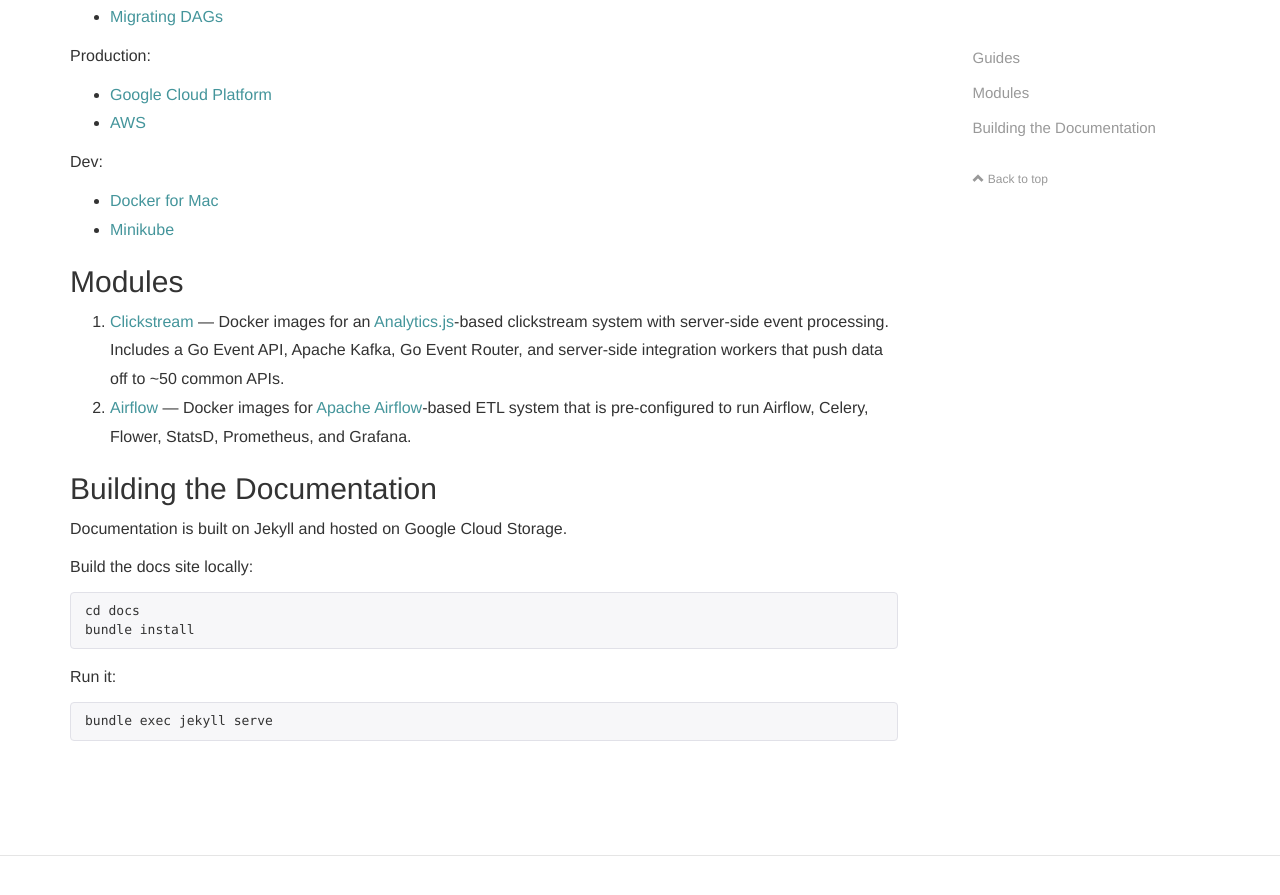
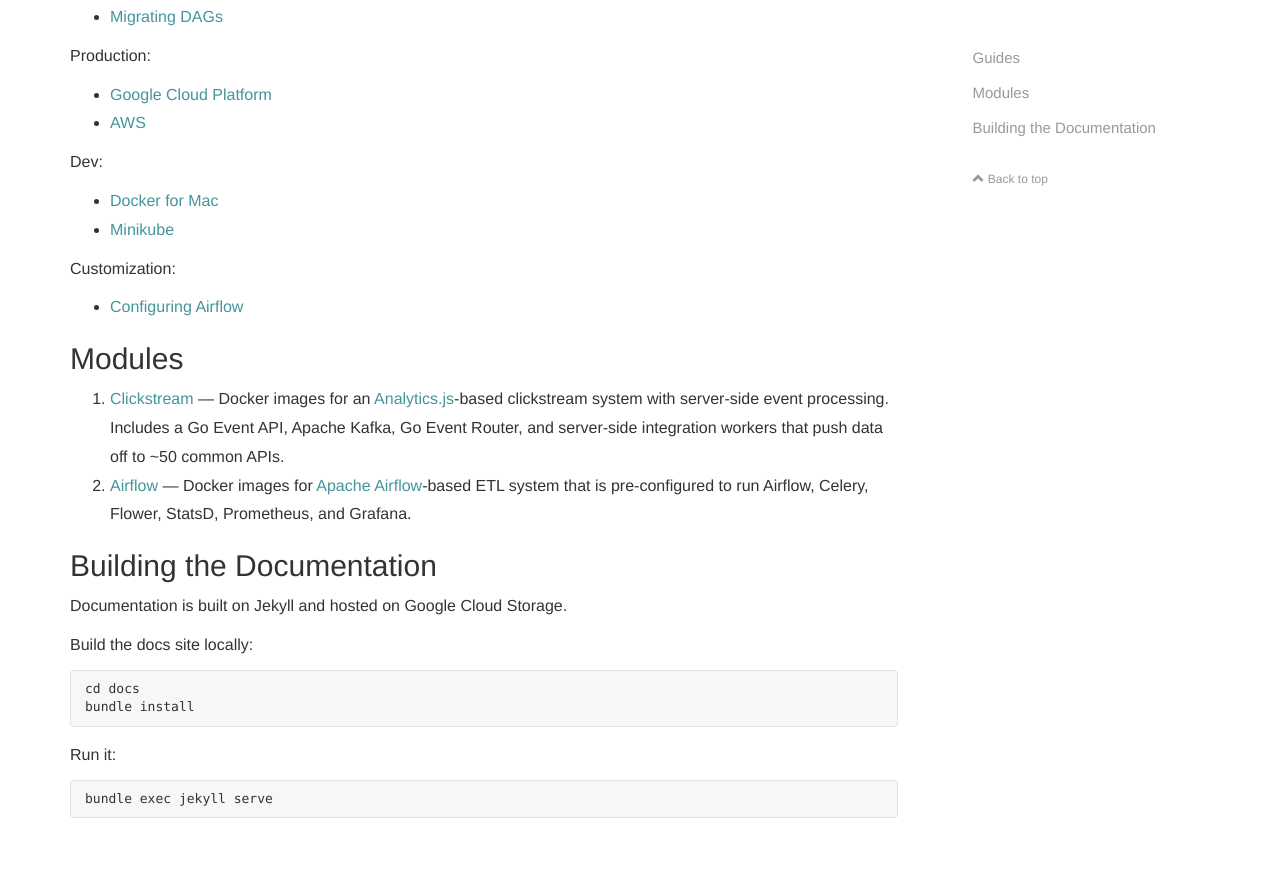
Before and after one commit to skynet/astronomer-ee, a Jekyll site: the page built from docs/index.md, in a window 1280 px wide and 900 px high, scrolled down 1208 px. Shown: the top 895 px of the window. Built offline with Jekyll 4.4.1, drawn with Linux system fonts in a browser that asks for light colours; nearby versions of some CDN libraries; comment, search, counter and statistics services are not loaded.

Commit message:
add configuring airflow link to homepage

```diff
--- a/docs/_includes/guides.md
+++ b/docs/_includes/guides.md
@@ -15,3 +15,7 @@ Dev:
 
 - [Docker for Mac](/guides/docker-for-mac)
 - [Minikube](/guides/minikube)
+
+Customization:
+
+- [Configuring Airflow](/guides/configuring-airflow)
```
